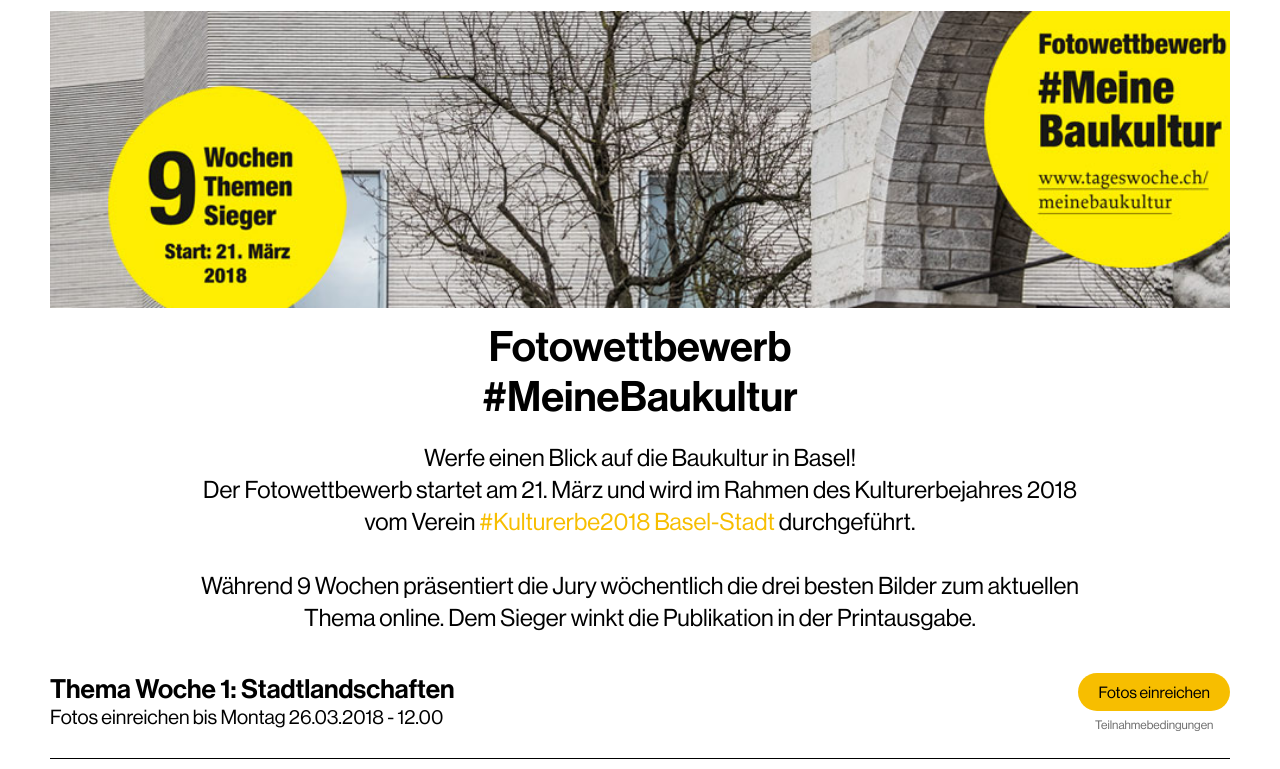
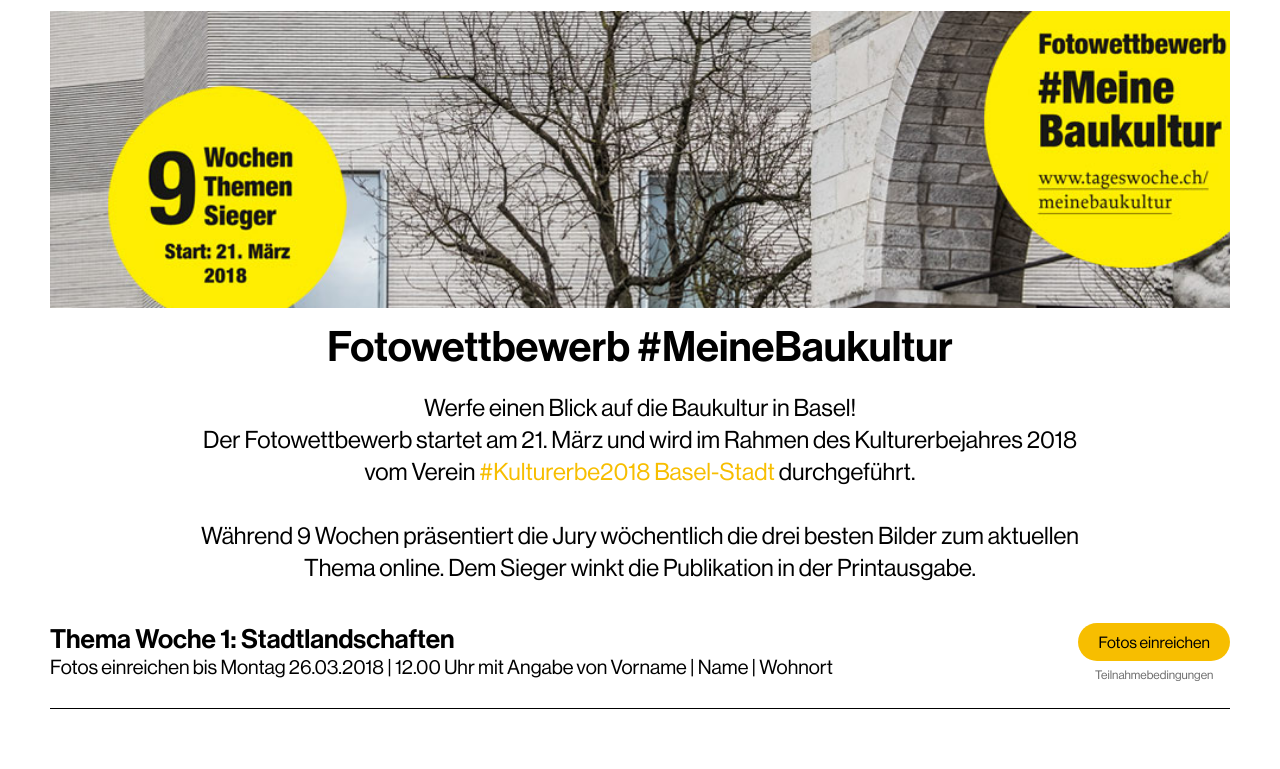
Before and after one commit to TagesWoche/kulturerbejahr2018, a website built with webpack: page src/index.html in a window 1280 px wide. Shown: the part 97-866 px from the top of the page. After the commit the page ends 836 px from the top, so only its background shows below. Built offline with nearby package versions, Linux system fonts and the light colour scheme; what riot would draw is missing.

Commit message:
some more changed wishes from sö costumer

```diff
--- a/src/index.html
+++ b/src/index.html
@@ -68,7 +68,7 @@
   <article class="intro">
     <img src="images/banner-web.jpg" id="bannerweb">
     <!--<img src="images/banner-mobile.jpg" id="bannermobile">-->
-    <h1>Fotowettbewerb<br/>#MeineBaukultur</h1>
+    <h1>Fotowettbewerb #MeineBaukultur</h1>
     <h2>Werfe einen Blick auf die Baukultur in Basel!<br/>Der Fotowettbewerb startet am 21. März und wird im Rahmen des Kulturerbejahres 2018 vom Verein <a href="https://www.kulturerbe2018.ch/basel-stadt" target="_blank">#Kulturerbe2018 Basel-Stadt</a> durchgeführt.<br/><br/>Während 9 Wochen präsentiert die Jury wöchentlich die drei besten Bilder zum aktuellen Thema online. Dem Sieger winkt die Publikation in der Printausgabe.
         <br> <br>
 
@@ -78,14 +78,14 @@
     <h3 class="aktuellesThema">
         <div id="buttonwrapper">
 
-            <a class="button" href="mailto:basel-fotos@kulturerbe2018.ch">
+            <a class="button" href="mailto:basel-fotos@kulturerbe2018.ch?subject=Fotowettbewerb #MeineBaukultur&body=Bitte fügen Sie diesem Mail Ihr Foto an mit Angabe von Vorname, Name und Wohnort.">
             Fotos einreichen
         </a><br>
             <a class="teilnahme" target="_blank" href="images/teilnahmebedingungen.pdf">Teilnahmebedingungen</a>
         </div>
 
 
-        Thema Woche 1: Stadtlandschaften<br><span class="date"> Fotos einreichen bis Montag 26.03.2018 - 12.00</span>
+        Thema Woche 1: Stadtlandschaften<br><span class="date"> Fotos einreichen bis Montag 26.03.2018 | 12.00 Uhr mit Angabe von Vorname | Name | Wohnort</span>
 
 
     </h3>
```
